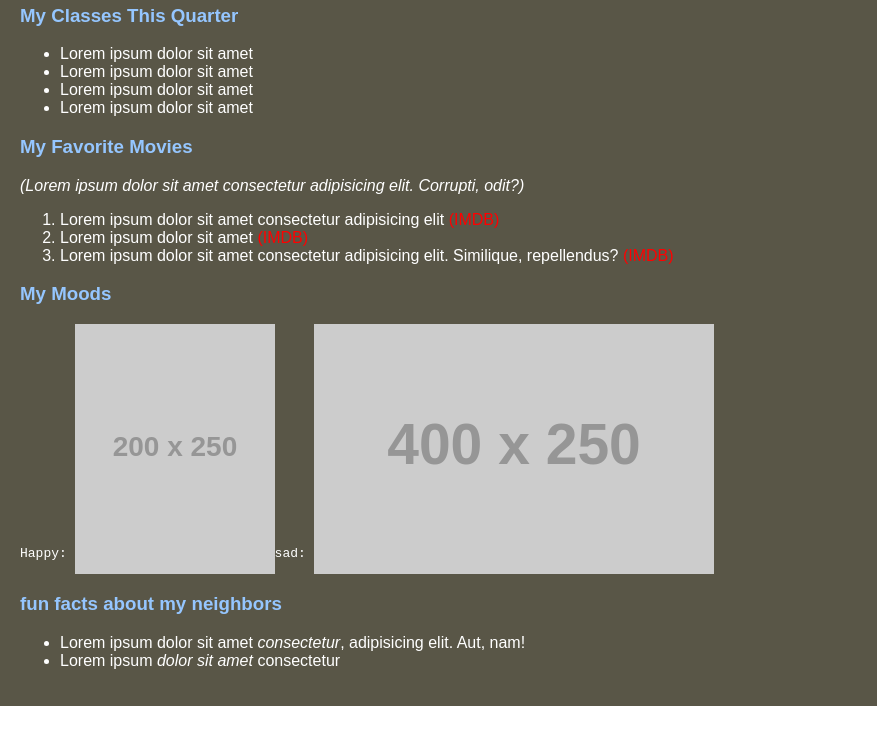
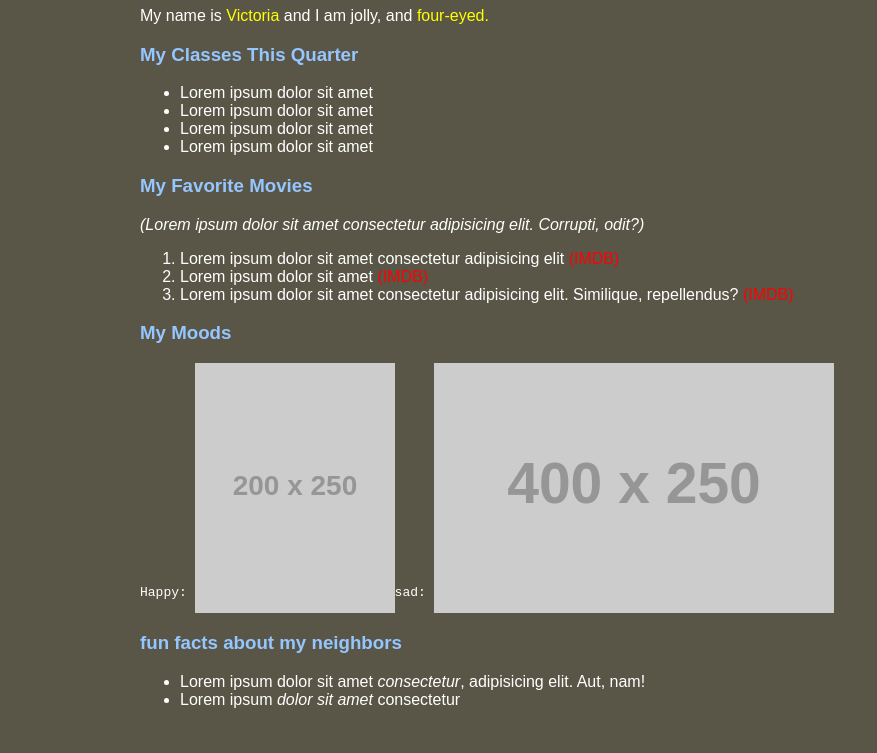
Before and after one commit to Abduazimxoja/hw-1, a plain HTML site: page index.html in a window 1280 px wide. Shown: the part 113-866 px from the top of the page, without its empty margins (0-877 px from the left). Drawn offline with Linux system fonts and the light colour scheme; placeholder pictures from the web are drawn by us.

Commit message:
first commit

```diff
--- a/index.html
+++ b/index.html
@@ -10,7 +10,7 @@
 </head>
 
 <body>
-
+   <div class="bg">
       <div class="conteiner_1">
          <h1>About Victoria Kirst</h1>
          <p>My name is <span class="c--yellow">Victoria</span class="c--yellow"> and I am jolly, and <span
@@ -43,6 +43,7 @@
             <li>Lorem ipsum dolor sit amet <em>consectetur</em>, adipisicing elit. Aut, nam!</li>
             <li>Lorem ipsum <em>dolor sit amet </em> consectetur</li>
          </ul>
+      </div>
    </div>
 
    <div class="conteiner2">
@@ -79,6 +80,7 @@
       </div>
    </div>
 
+
 </body>
 
 </html>
--- a/scss/style.scss
+++ b/scss/style.scss
@@ -2,11 +2,15 @@ body {
    margin: 0;
 }
 
+
+.bg {
+   background-color: #595647;
+}
 .conteiner_1 {
-   padding: 1px 20px 20px 20px;
-   background-color: #595647;
+   width: 1000px;
+   padding: 40px 20px;
    color: #fff;
-   margin-bottom: 50px;
+   margin: 0 auto 50px auto;
    font-family: sans-serif;
 }
 
@@ -30,6 +34,8 @@ p {
 }
 
 .conteiner2 {
+   width: 1000px;
+   margin: 0 auto 50px auto;
    padding: 0 20px 20px;
 }
 
```
Also changed, not shown: css/style.css. Lines whose indentation alone changed are shown as unchanged.
